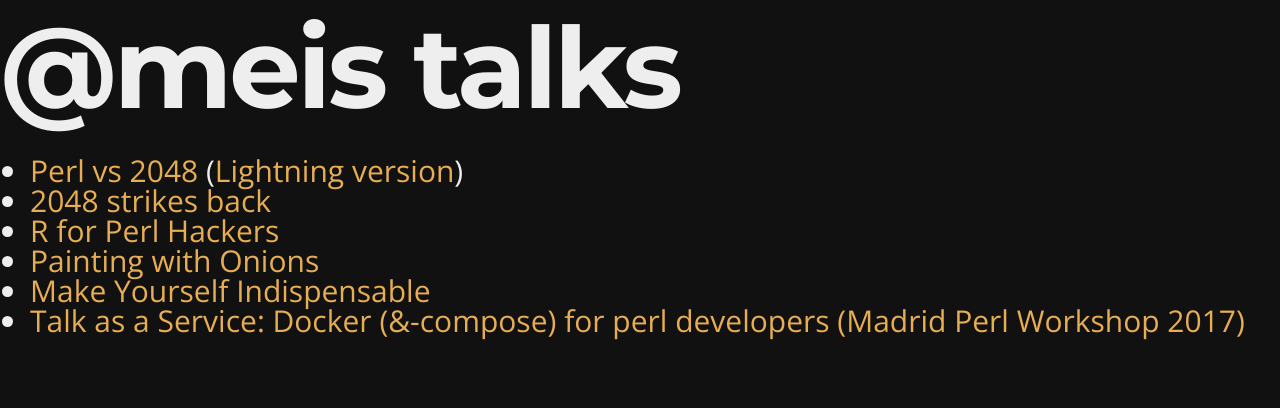
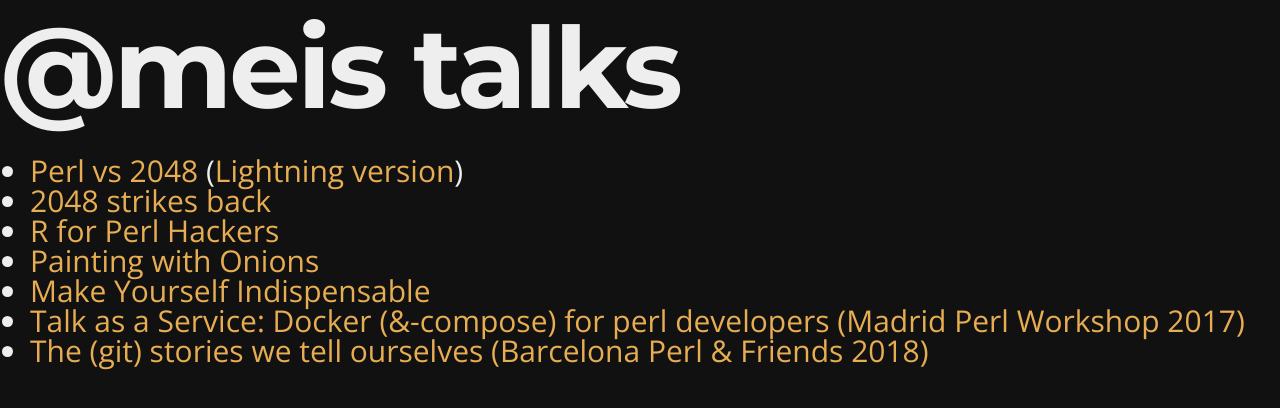
Before and after one commit to meis/talks, a plain HTML site: page index.html in a window 1280 px wide. Drawn offline with nearby package versions, Linux system fonts and the light colour scheme.

Commit message:
Add 'The (git) stories we tell ourselves' talk at Barcelona Perl & Friends 2018

```diff
--- a/index.html
+++ b/index.html
@@ -25,6 +25,11 @@
           <li><a href='Painting-with-Onions/index.html'>Painting with Onions</a></li>
           <li><a href='Make-Yourself-Indispensable/index.html'>Make Yourself Indispensable</a></li>
           <li><a href='TaaS-MadPerl2017/docker-for-perl-developers.pdf'>Talk as a Service: Docker (&-compose) for perl developers (Madrid Perl Workshop 2017)</a></li>
+          <li>
+            <a href='perl-and-friends-2018/the-git-stories-we-tell-ourselves.pdf'>
+              The (git) stories we tell ourselves (Barcelona Perl & Friends 2018)
+            </a>
+          </li>
         </ul>
       </section>
     </div>
```
Also changed, not shown: 1 other file.
